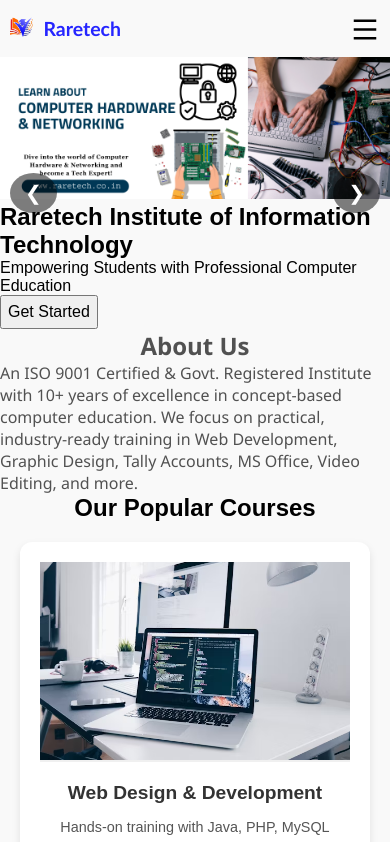
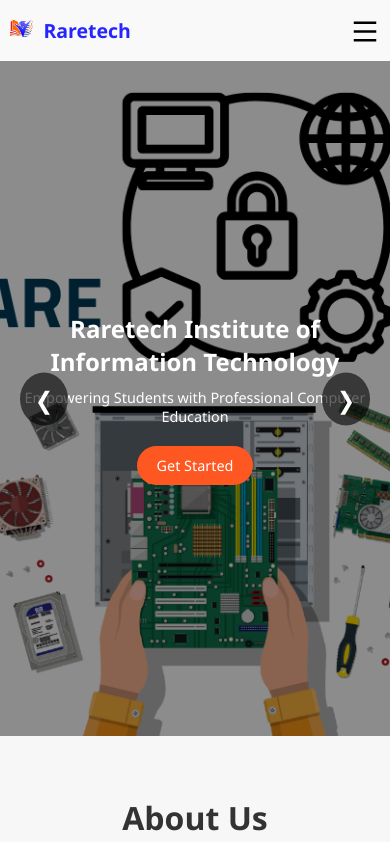
Before and after one commit to Harsh1jatt/official-raretech, a React (Vite) app: page / in a window 390 px wide. Shown: the top 842 px of the page. Built offline with nearby package versions, Linux system fonts and the light colour scheme; no server answers.

Commit message:
Update Home.css

```diff
--- a/src/pages/css/Home.css
+++ b/src/pages/css/Home.css
@@ -1,158 +1,151 @@
-/* Slider styles */
+/* Reset */
+* {
+  margin: 0;
+  padding: 0;
+  box-sizing: border-box;
+  font-family: "Segoe UI", Tahoma, Geneva, Verdana, sans-serif;
+}
+
+/* Hero Slider */
 .slider {
   position: relative;
   width: 100%;
-    margin: auto;
+  height: 80vh;
   overflow: hidden;
 }
-
-#slider-image {
+.slider-image {
   width: 100%;
-    height: auto;
-    max-height: 80vh;
-    /* aspect-ratio: 16/9;  */
+  height: 100%;
+  object-fit: cover;
 }
-
-.slider .sliderbtn {
+.overlay {
+  position: absolute;
+  top: 0;
+  left: 0;
+  height: 100%;
+  width: 100%;
+  background: rgba(0,0,0,0.45);
+  display: flex;
+  flex-direction: column;
+  justify-content: center;
+  align-items: center;
+  color: #fff;
+  text-align: center;
+}
+.overlay h1 {
+  font-size: 2.5rem;
+  margin-bottom: 10px;
+}
+.overlay p {
+  font-size: 1.2rem;
+  margin-bottom: 20px;
+}
+.cta-btn {
+  background: #ff5722;
+  color: #fff;
+  border: none;
+  padding: 12px 25px;
+  font-size: 1rem;
+  border-radius: 25px;
+  cursor: pointer;
+  transition: 0.3s;
+}
+.cta-btn:hover {
+  background: #e64a19;
+}
+.sliderbtn {
   position: absolute;
   top: 50%;
   transform: translateY(-50%);
-    background-color: rgba(0, 0, 0, 0.5);
-    color: white;
+  background: rgba(0,0,0,0.6);
+  color: #fff;
   border: none;
-    font-size: 20px;
-    padding: 8px 15px;
+  font-size: 24px;
+  padding: 10px 15px;
   cursor: pointer;
-    z-index: 100;
   border-radius: 50%;
+  z-index: 2;
+}
+.prev-btn { left: 20px; }
+.next-btn { right: 20px; }
+
+/* About */
+.about {
+  padding: 60px 20px;
+  text-align: center;
+  background: #f7f7f7;
+}
+.about h2 {
+  font-size: 2rem;
+  margin-bottom: 20px;
+  color: #333;
+}
+.about p {
+  max-width: 800px;
+  margin: 0 auto;
+  font-size: 1rem;
+  color: #555;
+  line-height: 1.6;
 }
 
-.prev-btn {
-    left: 10px;
+/* Courses */
+.courses {
+  padding: 60px 20px;
+  text-align: center;
+}
+.courses h2 {
+  font-size: 2rem;
+  margin-bottom: 40px;
+  color: #333;
+}
+.course-grid {
+  display: grid;
+  grid-template-columns: repeat(auto-fit, minmax(280px, 1fr));
+  gap: 25px;
 }
 
-.next-btn {
-    right: 10px;
+/* Placement */
+.placement {
+  padding: 60px 20px;
+  text-align: center;
+  background: #f0f4f7;
+}
+.placement h2 {
+  font-size: 2rem;
+  margin-bottom: 20px;
+}
+.placement p {
+  max-width: 850px;
+  margin: 0 auto 30px;
+  color: #444;
+  line-height: 1.6;
+}
+.placement-img {
+  max-width: 600px;
+  width: 100%;
+  border-radius: 12px;
+  box-shadow: 0 4px 12px rgba(0,0,0,0.15);
 }
 
-button:hover {
-    background-color: rgba(0, 0, 0, 0.8);
+/* Footer */
+.footer {
+  background: #222;
+  color: #ccc;
+  padding: 15px;
+  text-align: center;
+  font-size: 0.9rem;
+}
+.footer p {
+  margin: 0;
 }
 
-/* Part 1 styles */
-.part1 {
-    padding: 20px;
-    background-color: #f4f4f4;
-    text-align: center;
+/* Responsive */
+@media (max-width: 768px) {
+  .overlay h1 { font-size: 1.8rem; }
+  .overlay p { font-size: 1rem; }
 }
-
-.part1 h1 {
-    font-size: 2em;
-    color: #515151;
-    margin-bottom: 20px;
+@media (max-width: 480px) {
+  .overlay h1 { font-size: 1.5rem; }
+  .overlay p { font-size: 0.9rem; }
+  .cta-btn { padding: 10px 20px; font-size: 0.9rem; }
 }
-
-.part1 p {
-    font-size: 1em;
-    color: #515151;
-    line-height: 1.5;
-    margin-top: 20px;
-    text-align: left;
-}
-
-/* Part 2 styles */
-.part2 {
-    background: url(../images/flower-2.svg);
-    background-size: cover;
-    background-position: center;
-    background-repeat: no-repeat;
-    width: 100%;
-    padding: 20px 10px;
-}
-
-.part2-content {
-    display: flex;
-    flex-wrap: wrap;
-    justify-content: center;
-    gap: 20px;
-}
-
-/* Part 3 styles */
-.part3 {
-    padding: 20px;
-    background-color: #eaeaea;
-    text-align: center;
-}
-
-.part3 h1 {
-    font-size: 1.8em;
-    color: #333;
-    margin-bottom: 20px;
-}
-
-.part3 p {
-    font-size: 1em;
-    color: #555;
-    line-height: 1.6;
-    text-align: justify;
-}
-
-/* Responsive styles */
-@media (max-width: 768px) {
-    #slider-image {
-        max-height: 16vh; /* Adjust height for tablets */
-        /* aspect-ratio: 16/10; */
-    }
-
-    .part1 h1, .part3 h1 {
-        font-size: 1.5em;
-    }
-
-    .part1 p, .part3 p {
-        font-size: 0.9em;
-    }
-
-    .slider button {
-        font-size: 18px;
-        padding: 8px;
-    }
-
-    .part2-content {
-        flex-direction: column;
-        align-items: center;
-    }
-}
-
-@media (max-width: 480px) {
-    #slider-image {
-        max-height: 16vh; /* Adjust height for mobile */
-        /* aspect-ratio: 6/12; Keeps image proportionate */
-    }
-
-    .card-title {
-        font-size: 1.2rem;
-    }
-
-    .card-description {
-        font-size: 0.9rem;
-    }
-
-    .part1 h1, .part3 h1 {
-        font-size: 1.2em;
-    }
-
-    .part1 p, .part3 p {
-        font-size: 0.8em;
-    }
-
-    .slider button {
-        font-size: 16px;
-        padding: 6px;
-    }
-
-    .part2-content {
-        flex-direction: column;
-        gap: 15px;
-        width: 100%;
-    }
-}
```
Lines whose indentation alone changed are shown as unchanged.
